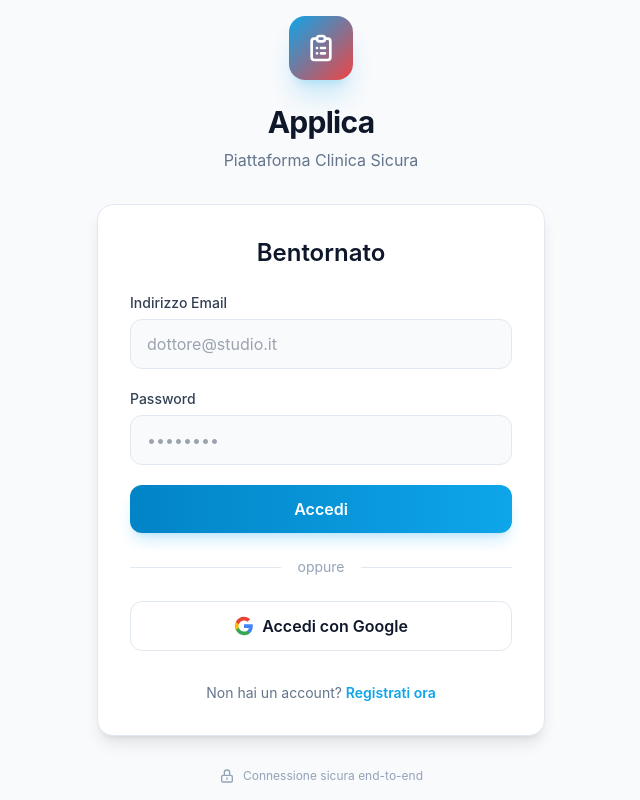
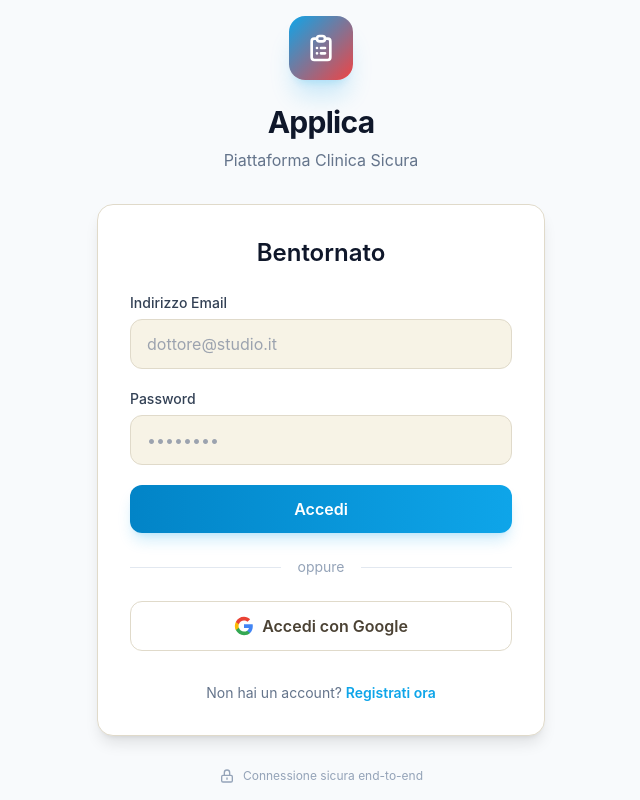
Before and after one commit to eltonbrahja/applica, a React (Vite) app: page /login in a window 1280 px wide. Shown: the whole page, without its empty margins (319-959 px from the left). Built offline with nearby package versions, Linux system fonts and the light colour scheme; no server answers.

Commit message:
Set light mode default, warm color scheme

```diff
--- a/src/contexts/ThemeContext.jsx
+++ b/src/contexts/ThemeContext.jsx
@@ -4,9 +4,7 @@ const ThemeContext = createContext();
 
 export function ThemeProvider({ children }) {
     const [theme, setTheme] = useState(() => {
-        const savedTheme = localStorage.getItem('applica-theme');
-        if (savedTheme) return savedTheme;
-        return window.matchMedia('(prefers-color-scheme: dark)').matches ? 'dark' : 'light';
+        return localStorage.getItem('applica-theme') || 'light';
     });
 
     useEffect(() => {
--- a/src/index.css
+++ b/src/index.css
@@ -4,18 +4,13 @@
 
 @layer base {
     :root {
-        --bg-color: #f8fafc;
-        /* surface-50 */
-        --text-primary: #0f172a;
-        /* surface-900 */
-        --text-secondary: #64748b;
-        /* surface-500 */
-        --border-color: #e2e8f0;
-        /* surface-200 */
+        --bg-color: #f7f3e6;
+        --text-primary: #4b4234;
+        --text-secondary: #7a7062;
+        --border-color: #e0daca;
         --card-bg: #ffffff;
-        --card-hover: #f1f5f9;
-        /* surface-100 */
-        --shadow-color: rgba(0, 0, 0, 0.05);
+        --card-hover: #f0ebe0;
+        --shadow-color: rgba(75, 66, 52, 0.06);
     }
 
     .dark {
```
Also changed, not shown: 4 other files (tests, documents, lock files or other folders).
